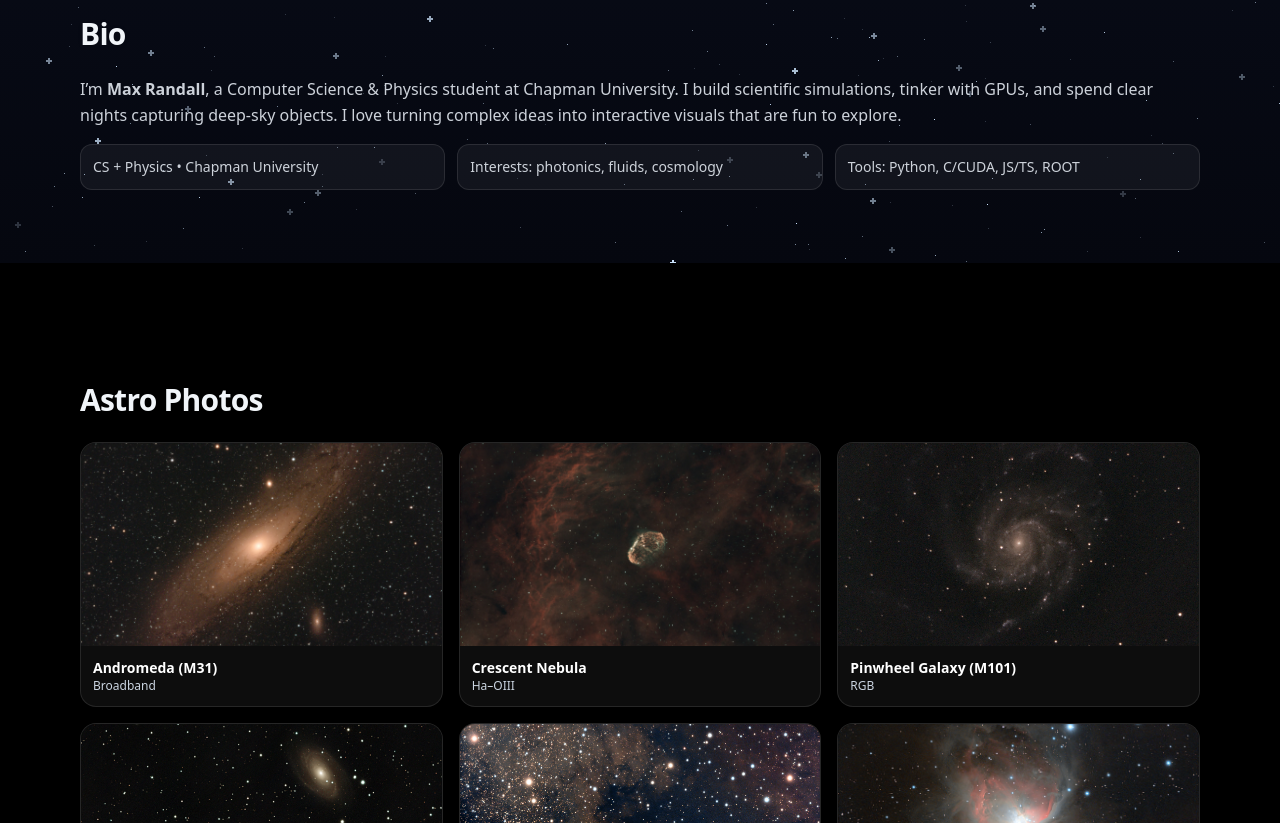
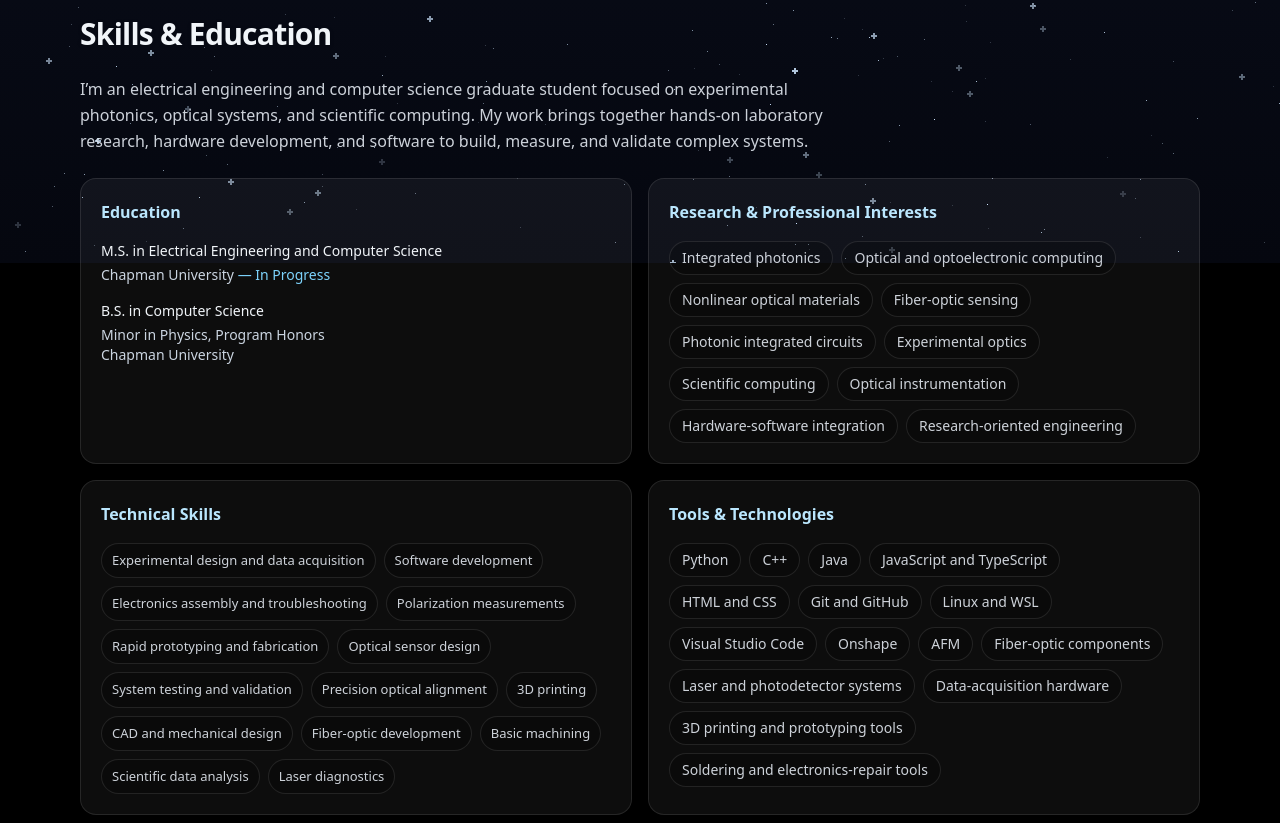
Before and after one commit to MaxRandall888/MaxRandall888.github.io, a React (Vite) app: page /#/ in a window 1280 px wide. Shown: the part 537-1360 px from the top of the page. Built offline with nearby package versions, Linux system fonts and the light colour scheme.

Commit message:
changed bio

```diff
--- a/src/App.jsx
+++ b/src/App.jsx
@@ -236,7 +236,7 @@ function Nav() {
             </Link>
         <ul className="flex items-center gap-3 md:gap-6 text-sm">
           {[
-            ['Bio', 'bio'],
+            ['Skills', 'skills'],
             ['Astro Photos', 'astro'],
             ['Projects', 'projects'],
             ['Resume', 'resume'],
@@ -581,15 +581,82 @@ export default function LandingPage() {
         <main>
           <Hero />
 
-          <Section id="bio" title="Bio">
-            <p>
-              I’m <strong>Max Randall</strong>, a Computer Science & Physics student at Chapman University. I build scientific simulations, tinker with GPUs, and spend clear nights capturing deep-sky objects. I love turning complex ideas into interactive visuals that are fun to explore.
+          <Section id="skills" title="Skills & Education">
+            <p className="max-w-3xl">
+              I’m an electrical engineering and computer science graduate student focused on
+              experimental photonics, optical systems, and scientific computing. My work brings
+              together hands-on laboratory research, hardware development, and software to build,
+              measure, and validate complex systems.
             </p>
-            <ul className="mt-4 grid md:grid-cols-3 gap-3 text-sm">
-              <li className="rounded-xl bg-white/5 border border-white/10 p-3">CS + Physics • Chapman University</li>
-              <li className="rounded-xl bg-white/5 border border-white/10 p-3">Interests: photonics, fluids, cosmology</li>
-              <li className="rounded-xl bg-white/5 border border-white/10 p-3">Tools: Python, C/CUDA, JS/TS, ROOT</li>
-            </ul>
+
+            <div className="mt-6 grid gap-4 md:grid-cols-2">
+              <article className="rounded-2xl border border-white/10 bg-white/5 p-5">
+                <h3 className="font-semibold text-sky-200">Education</h3>
+                <div className="mt-4 space-y-4 text-sm">
+                  <div>
+                    <p className="font-medium text-slate-100">M.S. in Electrical Engineering and Computer Science</p>
+                    <p className="mt-1 text-slate-300">Chapman University <span className="text-sky-300">— In Progress</span></p>
+                  </div>
+                  <div>
+                    <p className="font-medium text-slate-100">B.S. in Computer Science</p>
+                    <p className="mt-1 text-slate-300">Minor in Physics, Program Honors</p>
+                    <p className="text-slate-300">Chapman University</p>
+                  </div>
+                </div>
+              </article>
+
+              <article className="rounded-2xl border border-white/10 bg-white/5 p-5">
+                <h3 className="font-semibold text-sky-200">Research & Professional Interests</h3>
+                <ul className="mt-4 flex flex-wrap gap-2 text-sm">
+                  {[
+                    'Integrated photonics', 'Optical and optoelectronic computing',
+                    'Nonlinear optical materials', 'Fiber-optic sensing',
+                    'Photonic integrated circuits', 'Experimental optics',
+                    'Scientific computing', 'Optical instrumentation',
+                    'Hardware-software integration', 'Research-oriented engineering',
+                  ].map((interest) => (
+                    <li key={interest} className="rounded-full border border-white/10 bg-black/20 px-3 py-1.5">
+                      {interest}
+                    </li>
+                  ))}
+                </ul>
+              </article>
+
+              <article className="rounded-2xl border border-white/10 bg-white/5 p-5">
+                <h3 className="font-semibold text-sky-200">Technical Skills</h3>
+                <ul className="mt-4 flex flex-wrap gap-2 text-[13px]">
+                  {[
+                    'Experimental design and data acquisition', 'Software development',
+                    'Electronics assembly and troubleshooting', 'Polarization measurements',
+                    'Rapid prototyping and fabrication', 'Optical sensor design',
+                    'System testing and validation', 'Precision optical alignment', '3D printing',
+                    'CAD and mechanical design', 'Fiber-optic development', 'Basic machining',
+                    'Scientific data analysis', 'Laser diagnostics',
+                  ].map((skill) => (
+                    <li key={skill} className="rounded-full border border-white/10 bg-black/20 px-2.5 py-1.5">
+                      {skill}
+                    </li>
+                  ))}
+                </ul>
+              </article>
+
+              <article className="rounded-2xl border border-white/10 bg-white/5 p-5">
+                <h3 className="font-semibold text-sky-200">Tools & Technologies</h3>
+                <ul className="mt-4 flex flex-wrap gap-2 text-sm">
+                  {[
+                    'Python', 'C++', 'Java', 'JavaScript and TypeScript', 'HTML and CSS',
+                    'Git and GitHub', 'Linux and WSL', 'Visual Studio Code', 'Onshape', 'AFM',
+                    'Fiber-optic components',
+                    'Laser and photodetector systems', 'Data-acquisition hardware',
+                    '3D printing and prototyping tools', 'Soldering and electronics-repair tools',
+                  ].map((tool) => (
+                    <li key={tool} className="rounded-full border border-white/10 bg-black/20 px-3 py-1.5">
+                      {tool}
+                    </li>
+                  ))}
+                </ul>
+              </article>
+            </div>
           </Section>
 
           <Section id="astro" title="Astro Photos">
```
